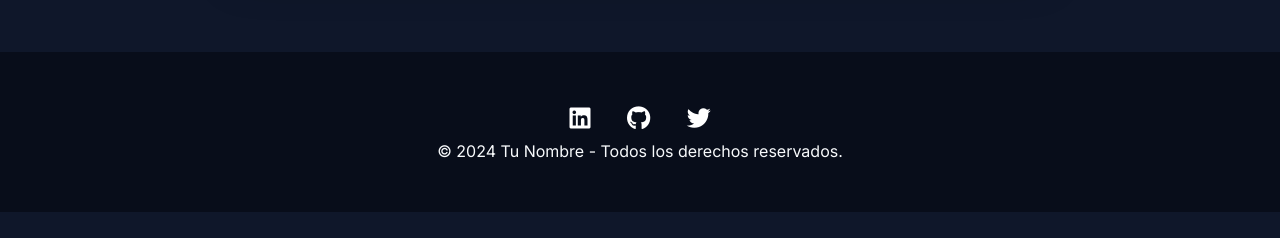
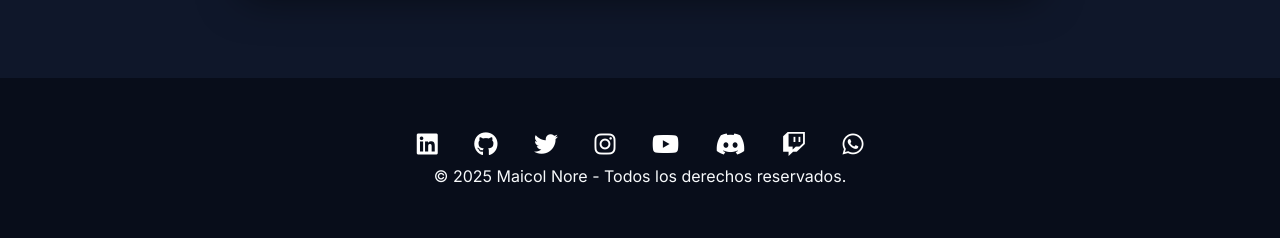
Before and after one commit to maicolnore10-ops/REPO_CUATRO, a plain HTML site: page index.html in a window 1280 px wide. Shown: the part 3849-4087 px from the top of the page. Before the commit the page ends 4061 px from the top, so only its background shows below. Drawn offline with nearby package versions, Linux system fonts and the light colour scheme.

Commit message:
correcion html

```diff
--- a/index.html
+++ b/index.html
@@ -105,6 +105,7 @@
                 <div class="hobby-item" data-aos="flip-up"><i class="fas fa-soccer-ball"></i> Fútbol</div>
                 <div class="hobby-item" data-aos="flip-up" data-aos-delay="100"><i class="fas fa-gamepad"></i> Videojuegos</div>
                 <div class="hobby-item" data-aos="flip-up" data-aos-delay="200"><i class="fas fa-motorcycle"></i> Motos</div>
+                <div class="hobby-item" data-aos="flip-up" data-aos-delay="300"><i class="fas fa-guitar"></i> escuchar musica</div>
             </div>
         </div>
     </section>
@@ -126,8 +127,7 @@
             <h2 class="section-title">Video Presentación</h2>
             <div class="video-container">
                 <video controls>
-                    <source src="assets/video.mp4" type="video/mp4">
-                    Tu navegador no soporta videos.
+                    <source src="asset/video.mp4" type="video/mp4">
                 </video>
             </div>
         </div>
@@ -138,8 +138,13 @@
             <a href="#"><i class="fab fa-linkedin"></i></a>
             <a href="#"><i class="fab fa-github"></i></a>
             <a href="#"><i class="fab fa-twitter"></i></a>
+            <a href="#"><i class="fab fa-instagram"></i></a>
+            <a href="#"><i class="fab fa-youtube"></i></a>
+            <a href="#"><i class="fab fa-discord"></i></a>
+            <a href="#"><i class="fab fa-twitch"></i></a>
+            <a href="#"><i class="fab fa-whatsapp"></i></a>
         </div>
-        <p>&copy; 2024 Tu Nombre - Todos los derechos reservados.</p>
+        <p>&copy; 2025 Maicol Nore - Todos los derechos reservados.</p>
     </footer>
 
     <button id="backToTop"><i class="fas fa-chevron-up"></i></button>
```
